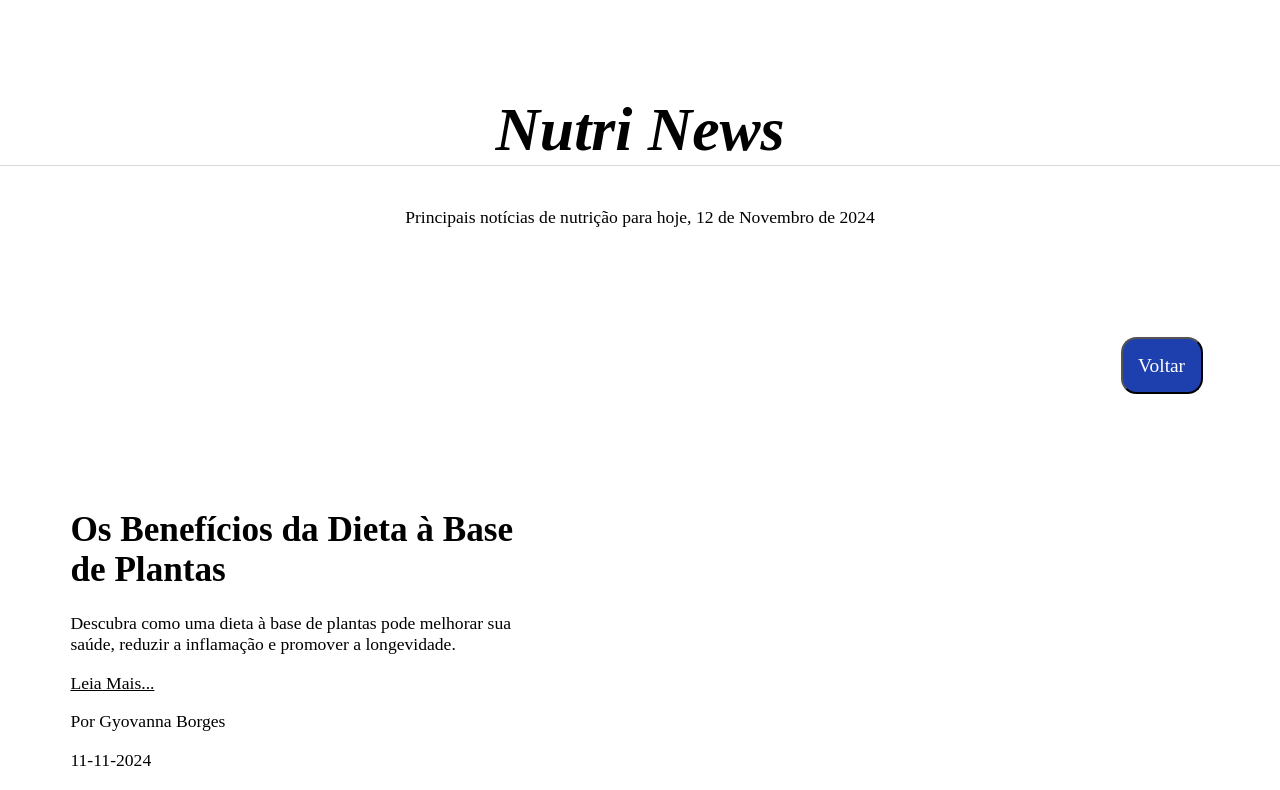
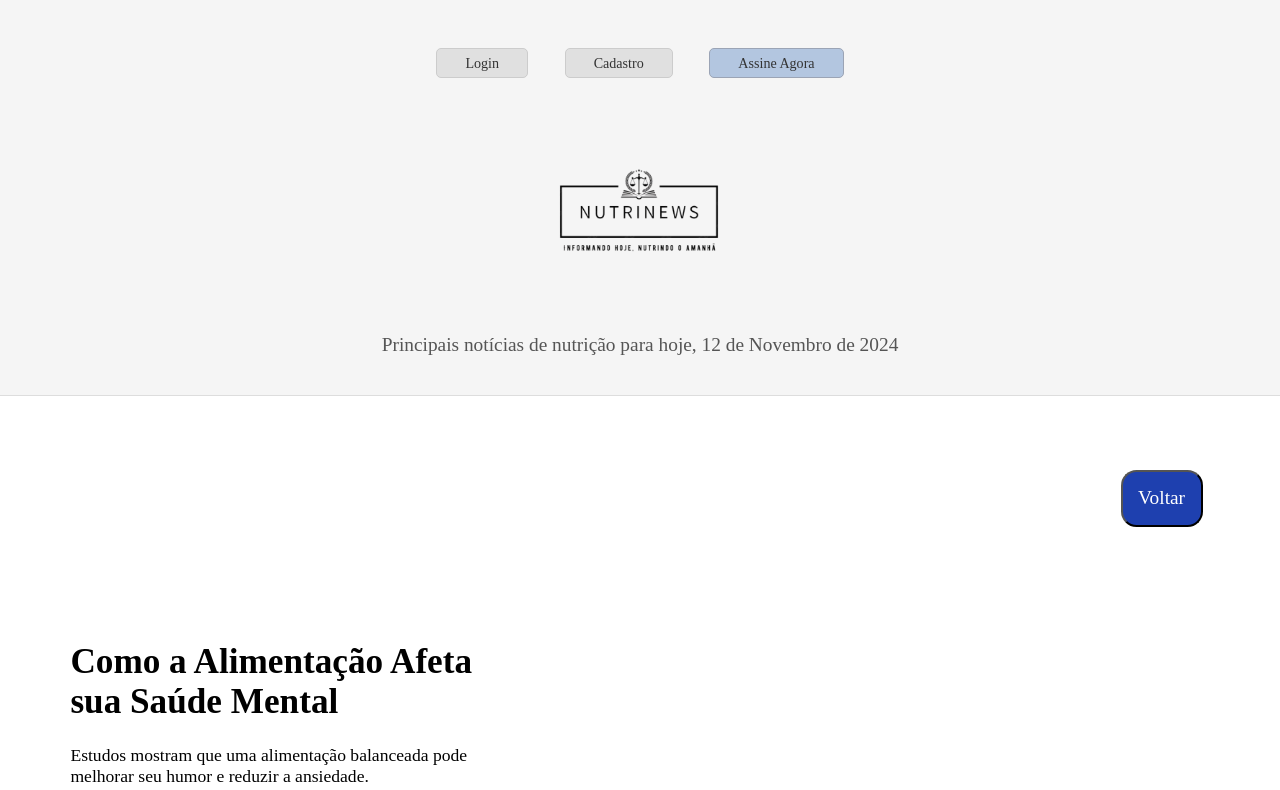
Before and after one commit to vitorclaudio/NutriNews, a React (Create React App) app in the folder nutrinews/: page /NutriNews/article/gyovanna__bs in a window 1280 px wide. Shown: the top 790 px of the page. Built offline with nearby package versions, Linux system fonts and the light colour scheme.

Commit message:
Hashtag, logo,  login, cadastro e assine

```diff
--- a/nutrinews/src/components/App/App.js
+++ b/nutrinews/src/components/App/App.js
@@ -17,19 +17,24 @@ const App = () => {
 
     const filterArticles = (filterBy) => {
         const filtered = articles.filter(article =>
+            // Verifica se o título ou seção contém o termo pesquisado
             article.section.toLowerCase().includes(filterBy.toLowerCase()) ||
-            article.title.toLowerCase().includes(filterBy.toLowerCase())
+            article.title.toLowerCase().includes(filterBy.toLowerCase()) ||
+            // Verifica se alguma hashtag corresponde ao termo pesquisado
+            article.hashtags.some(hashtag => hashtag.toLowerCase() === filterBy.toLowerCase())
         );
         setFilteredResults(filtered);
         setFilter(true);
     };
 
     const toggleFilter = () => {
-        setFilter(!isFilter);
+        setFilter(false);
+        setFilteredResults(articles); // Restaura todos os artigos quando o filtro é desativado
     };
 
     useEffect(() => {
         setArticles(mockArticles);
+        setFilteredResults(mockArticles);
         setToday(new Date().toDateString());
     }, []);
 
--- a/nutrinews/src/components/Header/Header.css
+++ b/nutrinews/src/components/Header/Header.css
@@ -1,34 +1,157 @@
-header {
-  text-align: center;
-  margin: 3em 0;
+/* Estilos gerais para o header */
+.header {
+  display: flex;
+  flex-direction: column;
+  align-items: center;
+  justify-content: center;
+  padding: 20px;
+  background-color: #f5f5f5;
+  border-bottom: 1px solid #ddd;
+  margin-bottom: 2em;
 }
 
-header h1 {
-  font-size: 3.5em;
-  border-bottom: rgb(219, 218, 218) solid 1px;
-  font-weight: 700;
-  font-style: italic;
+/* Contêiner dos botões */
+.button-container {
+  display: flex;
+  margin-bottom: 1em;
 }
 
+/* Botões */
+.header-button {
+  padding: 0.4em 2em;
+  font-size: 0.8em;
+  border: 1px solid #ccc;
+  border-radius: 5px;
+  background-color: #e0e0e0;
+  color: #333;
+  cursor: pointer;
+  transition: background-color 0.3s ease;
+}
 
-@media (max-width: 720px) {
-  header h1 {
-    font-size: 2.8em;
-  }
+.header-button:hover {
+  background-color: #d1d1d1;
+}
+.register {
+  margin-right: -20px;
+  margin-left: -20px;
 
-  header {
-    margin-top: 1.6em;
+}
+.subscribe {
+  background-color: #b3c6e0;
+  border: 1px solid #9ba4b5;
+}
+
+.subscribe:hover {
+  background-color: #9ba4b5;
+  color: #fff;
+}
+
+/* Logo */
+.logo {
+  width: 180px;
+  height: auto;
+  margin-bottom: 10px;
+}
+
+/* Data */
+.header p {
+  font-size: 1.1em;
+  color: #555;
+}
+
+/* Estilos para o modal */
+.login-container {
+  position: fixed;
+  top: 0;
+  left: 0;
+  right: 0;
+  bottom: 0;
+  background: rgba(0, 0, 0, 0.5);
+  display: flex;
+  justify-content: center;
+  align-items: center;
+  z-index: 9999;
+}
+
+.login-box {
+  background-color: #fff;
+  padding: 30px;
+  width: 320px;
+  max-width: 90%;
+  border-radius: 10px;
+  box-shadow: 0 4px 8px rgba(0, 0, 0, 0.1);
+  text-align: center;
+  display: flex;
+  flex-direction: column;
+  align-items: center; /* Centraliza os elementos horizontalmente */
+}
+
+.login-exit-button {
+  background-color: gray;
+  color: white;
+  border: none;
+  border-radius: 10px;
+  cursor: pointer;
+}
+
+.input-container {
+  width: 100%;
+  margin-bottom: 15px;
+}
+
+.modal-input {
+  width: 100%;
+  padding: 12px;
+  margin-bottom: 15px;
+  border-radius: 5px;
+  border: 1px solid #ddd;
+}
+
+.buttonmodal {
+  width: 100%;
+  padding: 12px;
+  background-color: #007BFF;
+  color: white;
+  border: none;
+  border-radius: 5px;
+  cursor: pointer;
+  transition: background-color 0.3s;
+}
+
+.buttonmodal:hover {
+  background-color: #0056b3;
+}
+
+.help-text {
+  margin-top: 10px;
+  font-size: 0.9em;
+}
+
+.help-text a {
+  color: #007BFF;
+  text-decoration: none;
+}
+
+.help-text a:hover {
+  text-decoration: underline;
+}
+@media (max-width: 768px) {
+  .header-button {
+    padding: 0.4em 1em;
+    font-size: 0.8em;
   }
 }
 
-@media (max-width: 580px) {
-  header h1 {
-    font-size: 2.5em;
+@media (max-width: 480px) {
+  .header-button {
+    padding: 0.3em 0.8em;
+    font-size: 0.75em;
   }
 }
 
-@media (max-width: 500px) {
-  header h1 {
-    font-size: 2.1em;
+@media (max-width: 360px) {
+  .header-button {
+    padding: 0.3em 0.6em;
+    font-size: 0.7em;
   }
 }
--- a/nutrinews/src/components/Header/Header.js
+++ b/nutrinews/src/components/Header/Header.js
@@ -1,25 +1,106 @@
+import React, { useState } from 'react';
 import './Header.css';
+import logo from '../../Images/Logo.png';
 
 const Header = ({ today }) => {
-  // Criação de uma nova data com o valor de today
+    const [isLoginModalOpen, setIsLoginModalOpen] = useState(false);
+    const [isRegisterModalOpen, setIsRegisterModalOpen] = useState(false);
+    const [isSubscribeModalOpen, setIsSubscribeModalOpen] = useState(false);
+
     const date = new Date(today);
-
-  // Mapeamento dos meses em português
     const formatMonths = [
         'Janeiro', 'Fevereiro', 'Março', 'Abril', 'Maio', 'Junho',
         'Julho', 'Agosto', 'Setembro', 'Outubro', 'Novembro', 'Dezembro'
     ];
-
-  // Extração do dia, mês e ano
     const day = date.getDate();
     const month = formatMonths[date.getMonth()];
     const year = date.getFullYear();
 
+    // Funções para abrir e fechar os modais
+    const handleOpenLoginModal = () => setIsLoginModalOpen(true);
+    const handleCloseLoginModal = () => setIsLoginModalOpen(false);
+
+    const handleOpenRegisterModal = () => {
+        setIsRegisterModalOpen(true);
+        setIsSubscribeModalOpen(false);
+    };
+    const handleCloseRegisterModal = () => setIsRegisterModalOpen(false);
+
+    const handleOpenSubscribeModal = () => setIsSubscribeModalOpen(true);
+    const handleCloseSubscribeModal = () => setIsSubscribeModalOpen(false);
+
+    // Função para fechar o modal ao clicar fora dele
+    const handleOverlayClick = (e, closeModal) => {
+        if (e.target.classList.contains('login-container')) {
+            closeModal();
+        }
+    };
+
     return (
-      <header>
-        <h1>Nutri News</h1>
+        <>
+            <header className="header">
+                <div className="button-container">
+                    <button className="header-button" onClick={handleOpenLoginModal}>Login</button>
+                    <button className="header-button register" onClick={handleOpenRegisterModal}>Cadastro</button>
+                    <button className="header-button subscribe" onClick={handleOpenSubscribeModal}>Assine Agora</button>
+                </div>
+                <img src={logo} alt="Nutri News Logo" className="logo" />
                 <p>Principais notícias de nutrição para hoje, {`${day} de ${month} de ${year}`}</p>
             </header>
+
+            {/* Modal de Login */}
+            {isLoginModalOpen && (
+                <div className="login-container" onClick={(e) => handleOverlayClick(e, handleCloseLoginModal)}>
+                    <div className="login-box" onClick={(e) => e.stopPropagation()}>
+                        <h2>Entrar</h2>
+                        <div className="input-container">
+                            <input type="email" placeholder="E-mail" className="modal-input" />
+                        </div>
+                        <div className="input-container">
+                            <input type="password" placeholder="Senha" className="modal-input" />
+                        </div>
+                        <button onClick={handleCloseLoginModal} className="buttonmodal">Entrar</button>
+                    </div>
+                </div>
+            )}
+
+            {/* Modal de Cadastro */}
+            {isRegisterModalOpen && (
+                <div className="login-container" onClick={(e) => handleOverlayClick(e, handleCloseRegisterModal)}>
+                    <div className="login-box" onClick={(e) => e.stopPropagation()}>
+                        <h2>Cadastro</h2>
+                        <div className="input-container">
+                            <input type="text" placeholder="Nome" className="modal-input" />
+                        </div>
+                        <div className="input-container">
+                            <input type="email" placeholder="E-mail" className="modal-input" />
+                        </div>
+                        <div className="input-container">
+                            <input type="password" placeholder="Senha" className="modal-input" />
+                        </div>
+                        <button onClick={handleCloseRegisterModal} className="buttonmodal">Cadastrar</button>
+                    </div>
+                </div>
+            )}
+
+            {/* Modal de Assinatura */}
+            {isSubscribeModalOpen && (
+                <div className="login-container" onClick={(e) => handleOverlayClick(e, handleCloseSubscribeModal)}>
+                    <div className="login-box" onClick={(e) => e.stopPropagation()}>
+                        <h2>Assine Agora</h2>
+                        <p>Desfrute de acesso exclusivo a conteúdos de alta qualidade sobre nutrição.</p>
+                        <p>Com a nossa assinatura, você terá:</p>
+                        <ul>
+                            <li>Acesso ilimitado a artigos e publicações</li>
+                            <li>Notícias atualizadas sobre o mais alto nível da nutrição moderna</li>
+                        </ul>
+                        <button className="buttonmodal" onClick={handleOpenRegisterModal}>
+                            Já possui uma conta? Cadastre-se
+                        </button>
+                    </div>
+                </div>
+            )}
+        </>
     );
 };
 
--- a/nutrinews/src/mockData.js
+++ b/nutrinews/src/mockData.js
@@ -1,6 +1,6 @@
 // Importação das imagens da pasta 'src/images'
 import vegetaisFrescos from './Images/Vegetais Frescos.jpg';
-import superalimentos from './Images/Variedade de Superalimentos.jpg';
+//import superalimentos from './Images/Variedade de Superalimentos.jpg';
 import copoAgua from './Images/Copo de Água.jpg';
 import smoothieVerde from './Images/Smoothie Verde.jpg';
 import fibras from './Images/Alimentos Ricos em Fibras.jpg';
@@ -10,8 +10,29 @@ import probioticos from './Images/Iogurte com Probióticos.jpg';
 import alimentosSono from './Images/Alimentos para Melhorar o Sono.jpg';
 import dietaCetogenica from './Images/Dieta Cetogênica.jpg';
 
-
 const mockArticles = [
+    {
+        title: "Como a Alimentação Afeta sua Saúde Mental",
+        abstract: "Estudos mostram que uma alimentação balanceada pode melhorar seu humor e reduzir a ansiedade.",
+        byline: "Por Gyovanna Borges",
+        section: "Saúde Mental",
+        subsection: "Nutrição",
+        short_url: "https://www.instagram.com/gyovanna__bs/",
+        hashtags: ["#saudemental", "#nutrigenômica", "#bemestar", "#micronutrientes"],
+        multimedia: [{ url: alimentosCerebro, caption: "Alimentos para o Cérebro" }],
+        updated_date: "05-11-2024"
+    },
+    {
+        title: "A Importância dos Probióticos para a Saúde Intestinal",
+        abstract: "Probióticos são essenciais para um intestino saudável e para fortalecer o sistema imunológico.",
+        byline: "Por Gyovanna Borges",
+        section: "Saúde Intestinal",
+        subsection: "Probióticos",
+        short_url: "https://www.instagram.com/gyovanna__bs/",
+        hashtags: ["#probióticos", "#saudegastrointestinal", "#imunidade", "#saudecardiovascular"],
+        multimedia: [{ url: probioticos, caption: "Iogurte com Probióticos" }],
+        updated_date: "04-11-2024"
+    },
     {
         title: "Os Benefícios da Dieta à Base de Plantas",
         abstract: "Descubra como uma dieta à base de plantas pode melhorar sua saúde, reduzir a inflamação e promover a longevidade.",
@@ -19,23 +40,11 @@ const mockArticles = [
         section: "Nutrição",
         subsection: "Alimentação Saudável",
         short_url: "https://www.instagram.com/gyovanna__bs/",
-        multimedia: [
-            { url: vegetaisFrescos, caption: "Vegetais Frescos" }
-        ],
+        hashtags: ["#alimentacaofuncional", "#dietaplantas", "#longevidade", "#antioxidantes"],
+        multimedia: [{ url: vegetaisFrescos, caption: "Vegetais Frescos" }],
         updated_date: "11-11-2024"
     },
-    {
-        title: "10 Superalimentos para Fortalecer o Sistema Imunológico",
-        abstract: "Conheça os superalimentos que podem fortalecer seu sistema imunológico, especialmente durante a temporada de gripes.",
-        byline: "Por Gyovanna Borges",
-        section: "Nutrição",
-        subsection: "Superalimentos",
-        short_url: "https://www.instagram.com/gyovanna__bs/",
-        multimedia: [
-            { url: superalimentos, caption: "Variedade de Superalimentos" }
-        ],
-        updated_date: "10-11-2024"
-    },
+
     {
         title: "Dicas de Hidratação: Quanto de Água Você Precisa?",
         abstract: "Manter-se hidratado é essencial para a saúde. Descubra quanto de água você deve beber diariamente.",
@@ -43,9 +52,8 @@ const mockArticles = [
         section: "Hidratação",
         subsection: "Vida Saudável",
         short_url: "https://www.instagram.com/gyovanna__bs/",
-        multimedia: [
-            { url: copoAgua, caption: "Copo de Água" }
-        ],
+        hashtags: ["#hidratacao", "#saudegastrointestinal", "#saude", "#micronutrientes"],
+        multimedia: [{ url: copoAgua, caption: "Copo de Água" }],
         updated_date: "09-11-2024"
     },
     {
@@ -55,9 +63,8 @@ const mockArticles = [
         section: "Receitas",
         subsection: "Smoothies",
         short_url: "https://www.instagram.com/gyovanna__bs/",
-        multimedia: [
-            { url: smoothieVerde, caption: "Smoothie Verde" }
-        ],
+        hashtags: ["#smoothie", "#proteína", "#fitonutrientes", "#energia"],
+        multimedia: [{ url: smoothieVerde, caption: "Smoothie Verde" }],
         updated_date: "08-11-2024"
     },
     {
@@ -67,9 +74,8 @@ const mockArticles = [
         section: "Saúde Intestinal",
         subsection: "Alimentação",
         short_url: "https://www.instagram.com/gyovanna__bs/",
-        multimedia: [
-            { url: fibras, caption: "Alimentos Ricos em Fibras" }
-        ],
+        hashtags: ["#fibras", "#saudegastrointestinal", "#nutrigenômica", "#perdadepeso"],
+        multimedia: [{ url: fibras, caption: "Alimentos Ricos em Fibras" }],
         updated_date: "07-11-2024"
     },
     {
@@ -79,34 +85,9 @@ const mockArticles = [
         section: "Receitas",
         subsection: "Vegan",
         short_url: "https://www.instagram.com/gyovanna__bs/",
-        multimedia: [
-            { url: jantarVegano, caption: "Jantar Vegano" }
-        ],
+        hashtags: ["#vegan", "#alimentacaofuncional", "#proteína", "#hipertrofia"],
+        multimedia: [{ url: jantarVegano, caption: "Jantar Vegano" }],
         updated_date: "06-11-2024"
-    },
-    {
-        title: "Como a Alimentação Afeta sua Saúde Mental",
-        abstract: "Estudos mostram que uma alimentação balanceada pode melhorar seu humor e reduzir a ansiedade.",
-        byline: "Por Gyovanna Borges",
-        section: "Saúde Mental",
-        subsection: "Nutrição",
-        short_url: "https://www.instagram.com/gyovanna__bs/",
-        multimedia: [
-            { url: alimentosCerebro, caption: "Alimentos para o Cérebro" }
-        ],
-        updated_date: "05-11-2024"
-    },
-    {
-        title: "A Importância dos Probióticos para a Saúde Intestinal",
-        abstract: "Probióticos são essenciais para um intestino saudável e para fortalecer o sistema imunológico.",
-        byline: "Por Gyovanna Borges",
-        section: "Saúde Intestinal",
-        subsection: "Probióticos",
-        short_url: "https://www.instagram.com/gyovanna__bs/",
-        multimedia: [
-            { url: probioticos, caption: "Iogurte com Probióticos" }
-        ],
-        updated_date: "04-11-2024"
     },
     {
         title: "Alimentos que Ajudam a Melhorar o Sono",
@@ -115,9 +96,8 @@ const mockArticles = [
         section: "Vida Saudável",
         subsection: "Sono",
         short_url: "https://www.instagram.com/gyovanna__bs/",
-        multimedia: [
-            { url: alimentosSono, caption: "Alimentos para Melhorar o Sono" }
-        ],
+        hashtags: ["#sono", "#alimentacaosaudavel", "#bemestar", "#dicasdesono"],
+        multimedia: [{ url: alimentosSono, caption: "Alimentos para Melhorar o Sono" }],
         updated_date: "03-11-2024"
     },
     {
@@ -127,9 +107,8 @@ const mockArticles = [
         section: "Dietas",
         subsection: "Cetogênica",
         short_url: "https://www.instagram.com/gyovanna__bs/",
-        multimedia: [
-            { url: dietaCetogenica, caption: "Dieta Cetogênica" }
-        ],
+        hashtags: ["#dietacetogenica", "#perdadepeso", "#saude", "#nutricao"],
+        multimedia: [{ url: dietaCetogenica, caption: "Dieta Cetogênica" }],
         updated_date: "02-11-2024"
     }
 ];
```
Also changed, not shown: nutrinews/src/components/ArticleList/ArticleList.js (+9 -9 lines), nutrinews/src/components/Form/Form.css (+59 -3 lines), nutrinews/src/components/Form/Form.js (+32 -15 lines), nutrinews/src/Images/Logo.png (added), 1 other file (tests, documents, lock files or other folders). Lines whose indentation alone changed are shown as unchanged.
